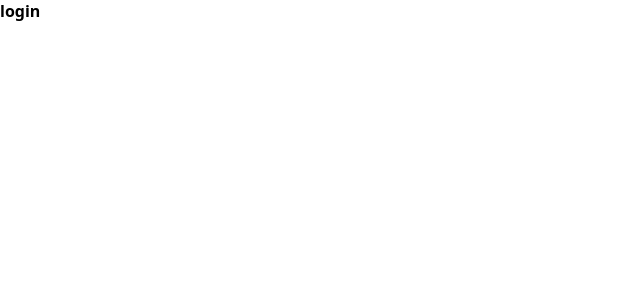
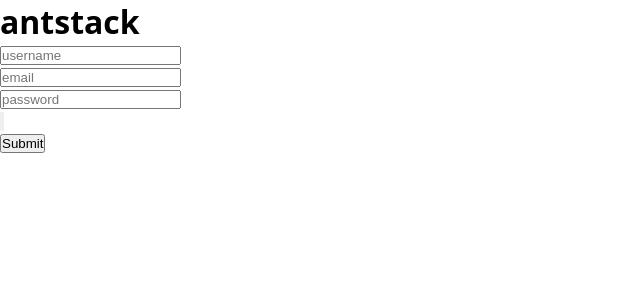
Before and after one commit to lordeadroid/login, a React (Vite) app: page / in a window 1280 px wide. Shown: the top 300 px of the page, without its empty margins (0-640 px from the left). Built offline with nearby package versions, Linux system fonts and the light colour scheme.

Commit message:
signup page in ts

```diff
--- a/src/App.tsx
+++ b/src/App.tsx
@@ -1,12 +1,65 @@
+import { useEffect, useState } from "react";
 import "./App.css";
-import { MantineProvider, Text } from "@mantine/core";
+import { MantineProvider } from "@mantine/core";
+import { TFormData } from "./types";
+import { EMPTYSTRING, INITIALFORMDATA, LOCALSTORAGE } from "./constant";
+import { UseFormReturnType, useForm } from "@mantine/form";
+import SignupPage from "./Signup-Page";
+import HomePage from "./Homepage";
+
+const getFormData = (): TFormData => {
+  const localData: string | null = localStorage.getItem(LOCALSTORAGE.propName);
+
+  if (localData === null) {
+    return INITIALFORMDATA;
+  }
+
+  return JSON.parse(localData);
+};
 
 const App = (): React.JSX.Element => {
+  const [isLoggedIn, setLoggedIn] = useState<boolean>(false);
+  const [formData, setFormData] = useState<TFormData>(getFormData());
+
+  const form: UseFormReturnType<TFormData> = useForm({
+    mode: "uncontrolled",
+    initialValues: INITIALFORMDATA,
+  });
+
+  const verifySignUp = (): boolean => {
+    const { username, password } = getFormData();
+    return username !== EMPTYSTRING && password !== EMPTYSTRING;
+  };
+
+  const updateFormData = (): void => {
+    setFormData(getFormData());
+  };
+
+  const logout = (): void => {
+    setFormData(INITIALFORMDATA);
+    localStorage.setItem(
+      LOCALSTORAGE.propName,
+      JSON.stringify(INITIALFORMDATA)
+    );
+    form.reset();
+  };
+
+  const handleSubmit = (values: TFormData): void => {
+    localStorage.setItem(LOCALSTORAGE.propName, JSON.stringify(values));
+    updateFormData();
+  };
+
+  useEffect((): void => {
+    setLoggedIn(verifySignUp());
+  }, [formData]);
+
   return (
     <MantineProvider>
-      <Text size="xl" fw={800}>
-        login
-      </Text>
+      {isLoggedIn ? (
+        <HomePage logout={logout} />
+      ) : (
+        <SignupPage form={form} handleSubmit={handleSubmit} />
+      )}
     </MantineProvider>
   );
 };
--- /dev/null
+++ b/src/Homepage.tsx
@@ -0,0 +1,14 @@
+import { THomePage } from "./types";
+
+const HomePage: THomePage = ({ logout }) => {
+  return (
+    <div className="page">
+      <div onClick={logout} className="logout-button">
+        Logout
+      </div>
+      <h1>Signed Up Successfully</h1>
+    </div>
+  );
+};
+
+export default HomePage;
--- /dev/null
+++ b/src/Signup-Page.tsx
@@ -0,0 +1,47 @@
+import { Button, Flex, PasswordInput, TextInput } from "@mantine/core";
+import { TSignUpPage } from "./types";
+
+const SignupPage: TSignUpPage = ({ form, handleSubmit }) => {
+  return (
+    <Flex
+      justify={"center"}
+      align={"center"}
+      gap={12}
+      h={"100vh"}
+      direction={"column"}
+    >
+      <div className="logo">
+        <h1>antstack</h1>
+      </div>
+      <form onSubmit={form.onSubmit(handleSubmit)} className="form">
+        <div className="input-container">
+          <TextInput
+            placeholder="username"
+            className="input-box"
+            variant="unstyled"
+            size="xl"
+            key={form.key("username")}
+            {...form.getInputProps("username")}
+          />
+          <TextInput
+            placeholder="email"
+            className="input-box"
+            key={form.key("email")}
+            {...form.getInputProps("email")}
+          />
+          <PasswordInput
+            placeholder="password"
+            className="input-box"
+            key={form.key("password")}
+            {...form.getInputProps("password")}
+          />
+        </div>
+        <Button type="submit" className="button">
+          Submit
+        </Button>
+      </form>
+    </Flex>
+  );
+};
+
+export default SignupPage;
--- /dev/null
+++ b/src/constant.ts
@@ -0,0 +1,11 @@
+export const EMPTYSTRING = "";
+
+export const INITIALFORMDATA = {
+  username: EMPTYSTRING,
+  email: EMPTYSTRING,
+  password: EMPTYSTRING,
+};
+
+export const LOCALSTORAGE = {
+  propName: "formData",
+};
```
Also changed, not shown: src/types.d.ts (added, +18 -0 lines).
